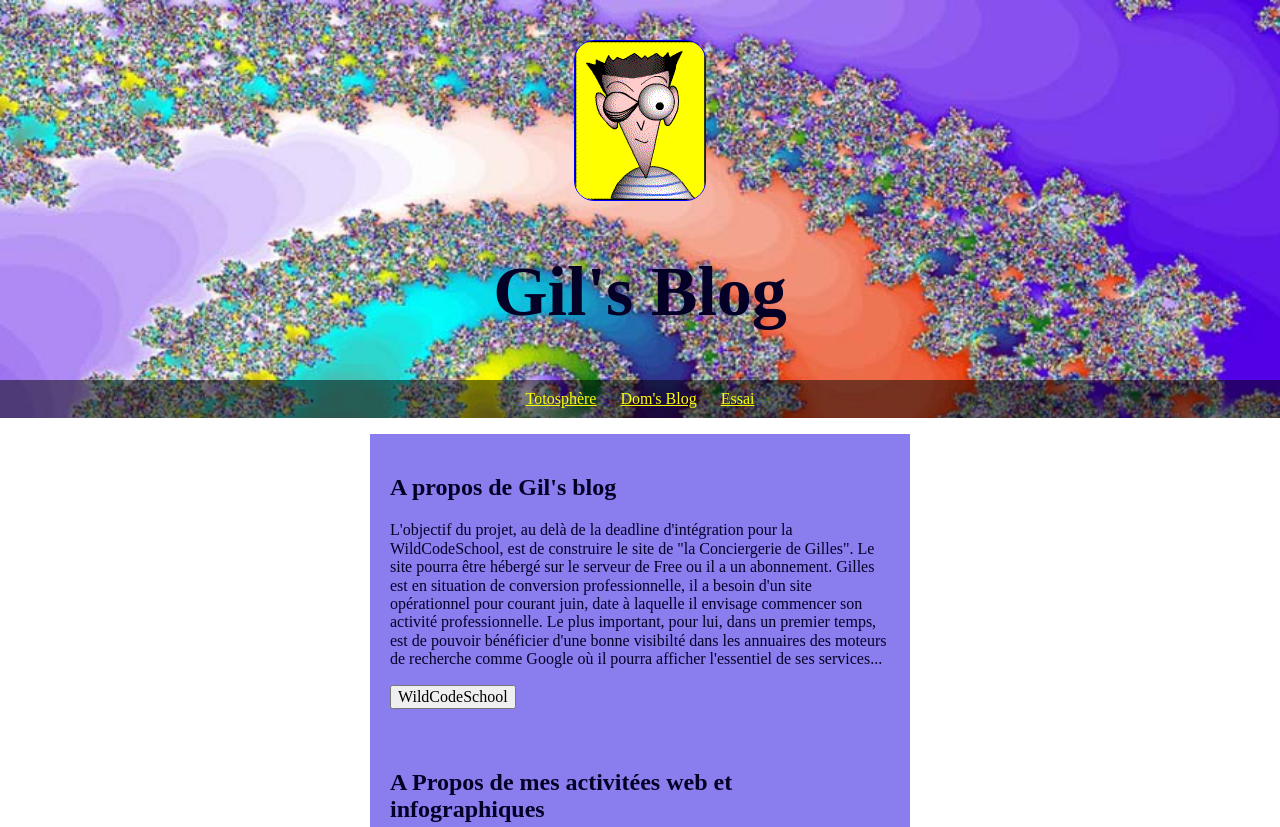
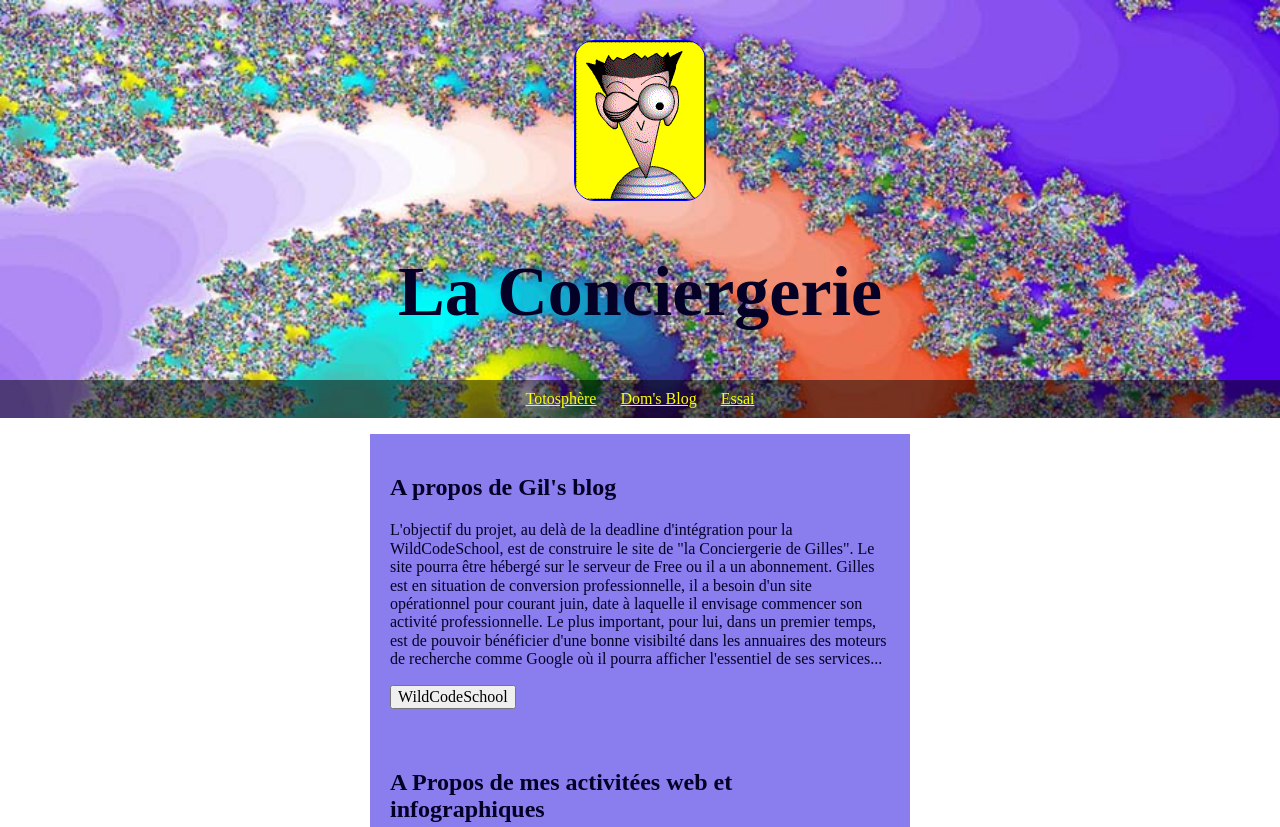
Before and after one commit to dom73/Gill-blog, a plain HTML site: page index.html in a window 1280 px wide. Shown: the top 827 px of the page. Drawn offline with nearby package versions, Linux system fonts and the light colour scheme.

Commit message:
titre ==> la conciergerie

```diff
--- a/index.html
+++ b/index.html
@@ -59,7 +59,7 @@
 <body>
   <header>
     <img src="1-96.gif">
-    <h1>Gil's Blog</h1>
+    <h1>La Conciergerie</h1>
     <ul>
       <li><a href="http://la.totosphere.free.fr/accueil.swf">Totosphère</a></li>
       <li><a href="http://dom73.olympe.in/">Dom's Blog</a></li>
```
